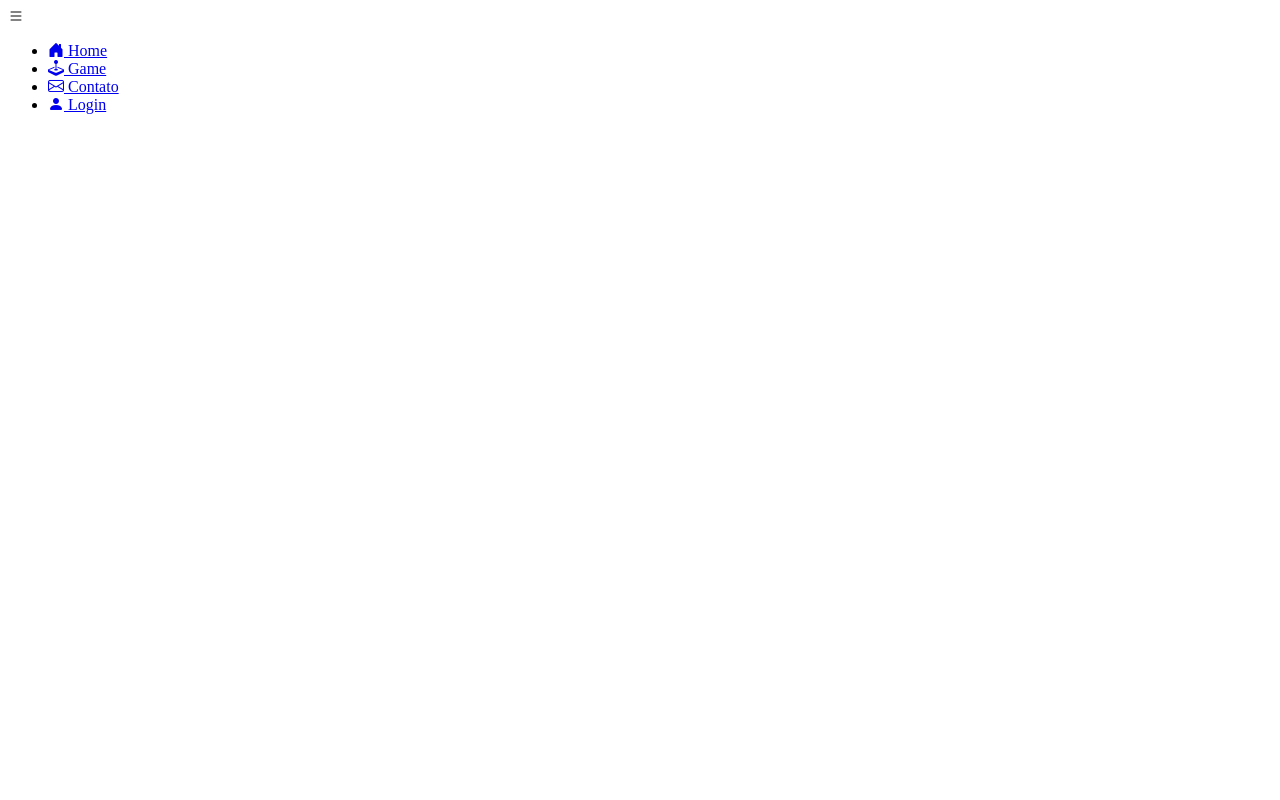
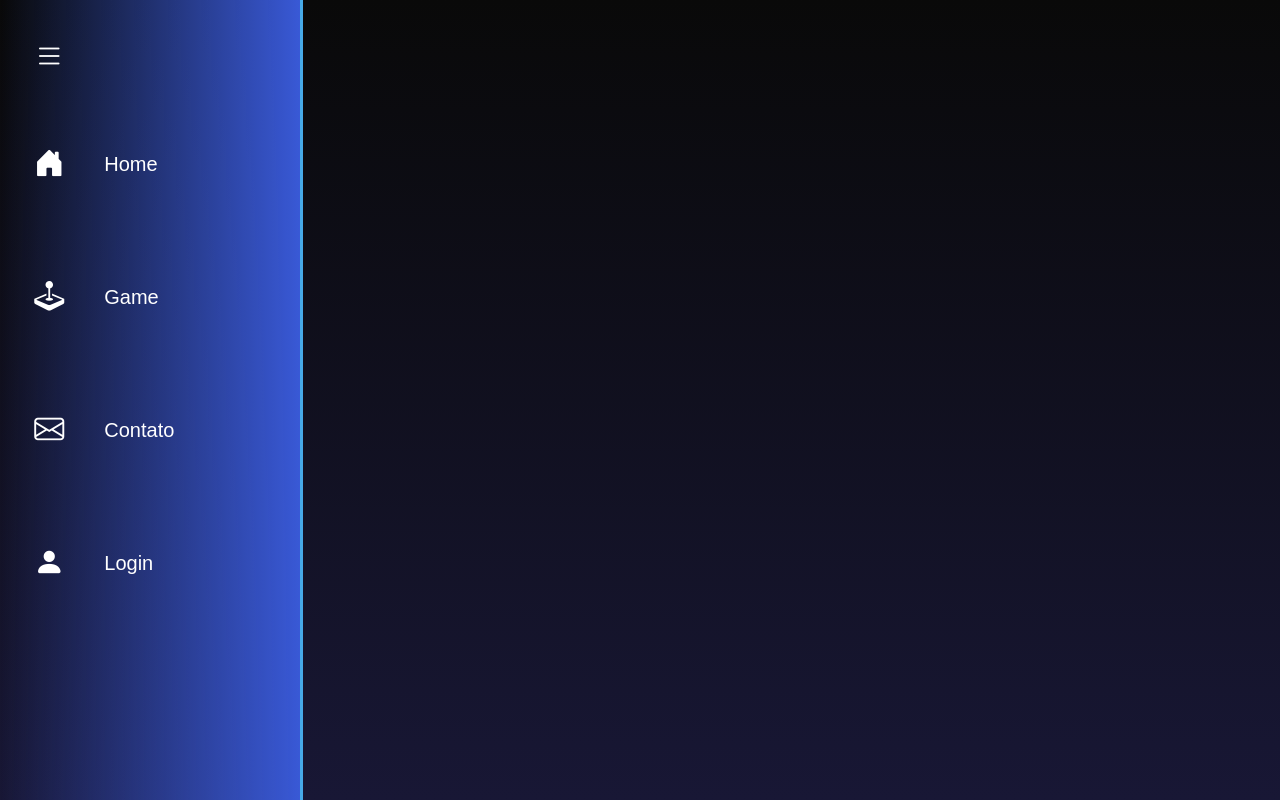
Before and after one commit to emillyCrisallys/TechAcademy_2, a plain HTML site: page index.html in a window 1280 px wide. Drawn offline with nearby package versions, Linux system fonts and the light colour scheme; a web font is replaced by a local one.

Commit message:
Atualiza

```diff
--- a/css/style.scss
+++ b/css/style.scss
@@ -1,13 +1,14 @@
 @import url('htps://fonts.googleapis.com/css2?familly=Outfit:wght@300&display=swap');
-$primary:#363776;
-$secondary:#181735;
-$clear:#f00;
+$primary:linear-gradient(rgb(9, 9, 9),#181735);
+$secondary:  linear-gradient(to right, rgba(255,0,0,0), rgb(57, 89, 214));
+$clear:rgb(255, 255, 255);
+$hover:rgb(71, 170, 232);
 $box-sizing:border-box;
 $font1:'Outfit', sans-serif;
 $font2:Tahoma, Verdana;
 $width: 300px;
 $height:100vh;
-$heightPerc:100%;
+$perc:100%;
 
 *{
     margin: 0;
@@ -19,14 +20,100 @@ $heightPerc:100%;
 
 body{
     height: $height;
-}
-
-h1{
-    font: 24px $font1;
+    background-image: $primary;
 }
 
 nav.menu-lateral{
-    width:$width;
-    height:$heightPerc;
-    background-color: $primary;
+    width:60px;
+    height:$perc;
+    background-image:  $secondary;
+    padding: 40px 0 40px 1%;
+    box-shadow: 3px 0 0 $hover;
+
+    position: fixed;
+    top: 0 ;
+    left: 0;
+    overflow: hidden;
 }
+
+nav.menu-lateral:hover{/*faz expandir quando passa o mouse lista*/
+    width: $width ;
+}
+
+.btn-exandir{
+    width: $perc;
+    padding-left: 10px;
+}
+.btn-expandir{/*icon lista*/
+    i{
+      color: $clear;
+      font-size: 30px;
+      cursor: pointer;
+      padding: 20px 4%;
+      margin-left: 10px;
+    }
+}
+
+ul{
+    height: $perc;
+    list-style-type: none;
+
+}
+
+ul{
+    li.item-menu{
+        transition: .1s;
+
+    }
+}
+ul{
+    li.item-menu:hover{
+        background:$hover ;
+
+    }
+
+}
+
+ul{
+    li.item-menu{
+
+            a{
+                color: $clear;
+                text-decoration: none;
+                font-size: 20px;
+                padding: 20px 4%;
+                display: flex;
+                margin-bottom: 20px;
+                line-height: 40px;
+                margin-top: 50px;
+
+
+            }
+
+
+    }
+}
+
+ul{
+    li.item-menu{
+            a .txt-link{
+               margin-left: 40px;
+            }
+
+
+    }
+}
+
+ul{
+    li.item-menu{
+            a .icon{
+                i{
+                   font-size: 30px;
+                   margin-left: 10px;
+                }
+
+            }
+
+
+    }
+}
--- a/index.html
+++ b/index.html
@@ -8,20 +8,18 @@
         <meta name="'viewport" content="width=device-width, initial-scale=1.0">
         <title>NavePlay</title>
 
+
+        <link rel="stylesheet" href="css/style.css">
         <link rel="stylesheet" href="https://cdn.jsdelivr.net/npm/bootstrap-icons@1.11.3/font/bootstrap-icons.min.css">
 
-		<!--<link rel="preconnect" href="https://fonts.googleapis.com">
-		<link rel="preconnect" href="https://fonts.gstatic.com" crossorigin>
-		<link href="https://fonts.googleapis.com/css2?family=Montserrat:ital,wght@0,100..900;1,100..900&display=swap" rel="stylesheet">
-        <link rel="stylesheet" href="css/style.css">
-		<link rel="shortcut icon" href="img/icons jogos/Design sem nome (2)/8.png">
-    -->
+
 	</head>
 	<body>
 
         <nav class = "menu-lateral">
+            <div class="btn-expandir">
                 <i class="bi bi-list"></i>
-        </nav>
+            </div>
 
             <ul>
                 <li class="item-menu">
@@ -52,5 +50,6 @@
                     </a>
                 </li>
             </ul>
+        </nav>
 	</body>
 </html>
```
Also changed, not shown: css/style.css, 1 other file. Lines whose indentation alone changed are shown as unchanged.
